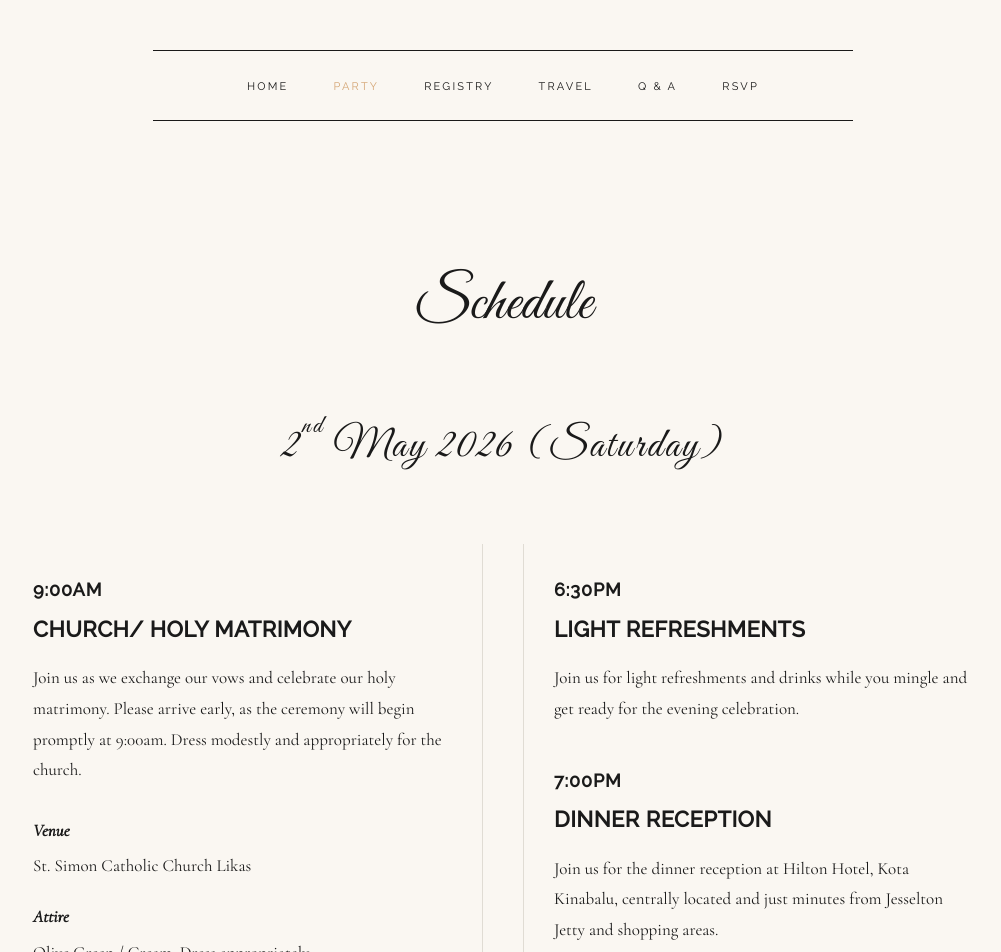
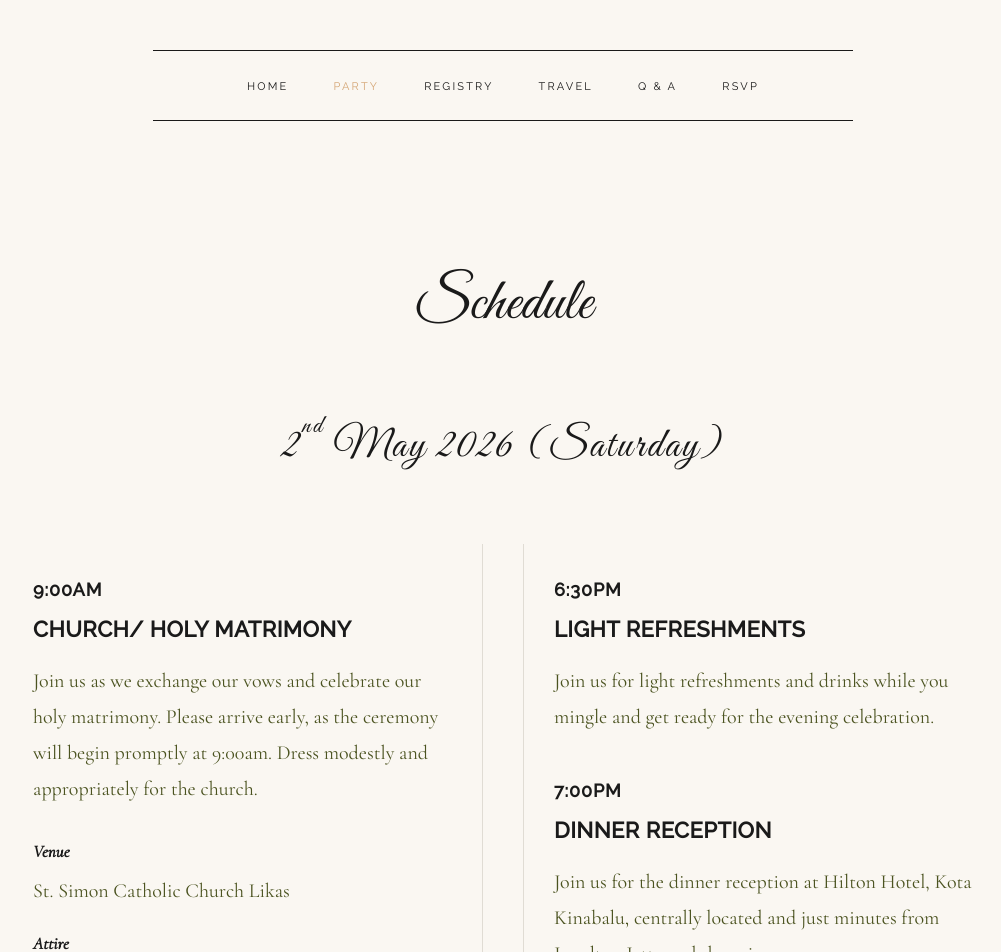
Before and after one commit to FidHackU/WeddingApp, a React (Vite) app in the folder WeddingReact/: page /schedule in a window 1280 px wide. Shown: the top 952 px of the page, without its empty margins (137-1138 px from the left). Built offline with nearby package versions, Linux system fonts and the light colour scheme.

Commit message:
Refine Schedule typography: set description and details to olive green and 20px

```diff
--- a/WeddingReact/src/pages/Schedule.css
+++ b/WeddingReact/src/pages/Schedule.css
@@ -77,9 +77,9 @@
 
 .schedule-description {
     font-family: var(--font-serif);
-    font-size: 17px;
+    font-size: 20px;
     font-weight: 400;
-    color: var(--color-text);
+    color: var(--color-text-olive);
     line-height: 1.8;
     text-align: left;
     margin-bottom: 30px;
@@ -101,9 +101,9 @@
 
 .schedule-detail p {
     font-family: var(--font-serif);
-    font-size: 17px;
+    font-size: 20px;
     font-weight: 400;
-    color: var(--color-text);
+    color: var(--color-text-olive);
     line-height: 1.8;
 }
 
```
